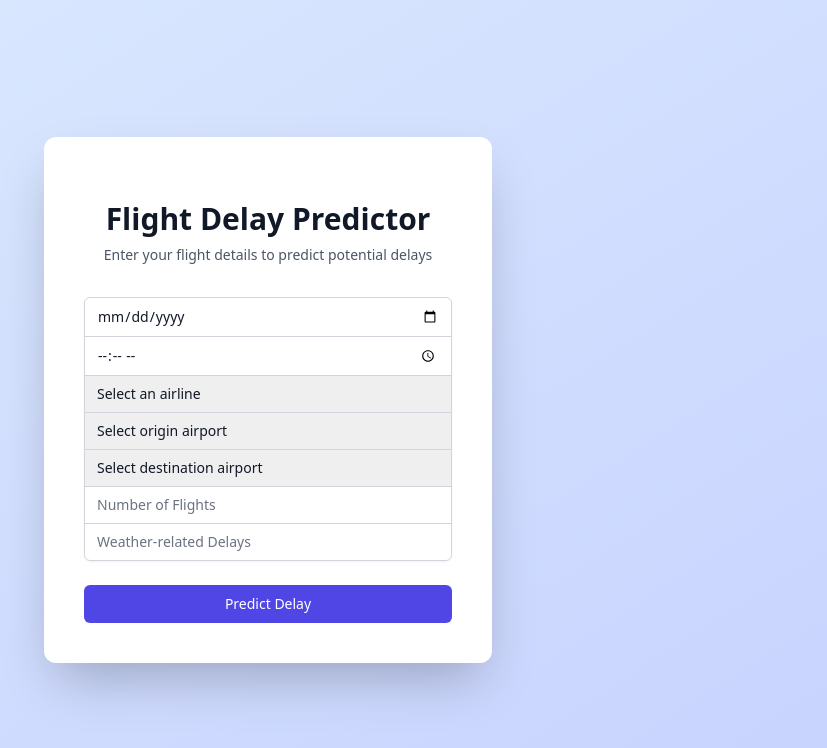
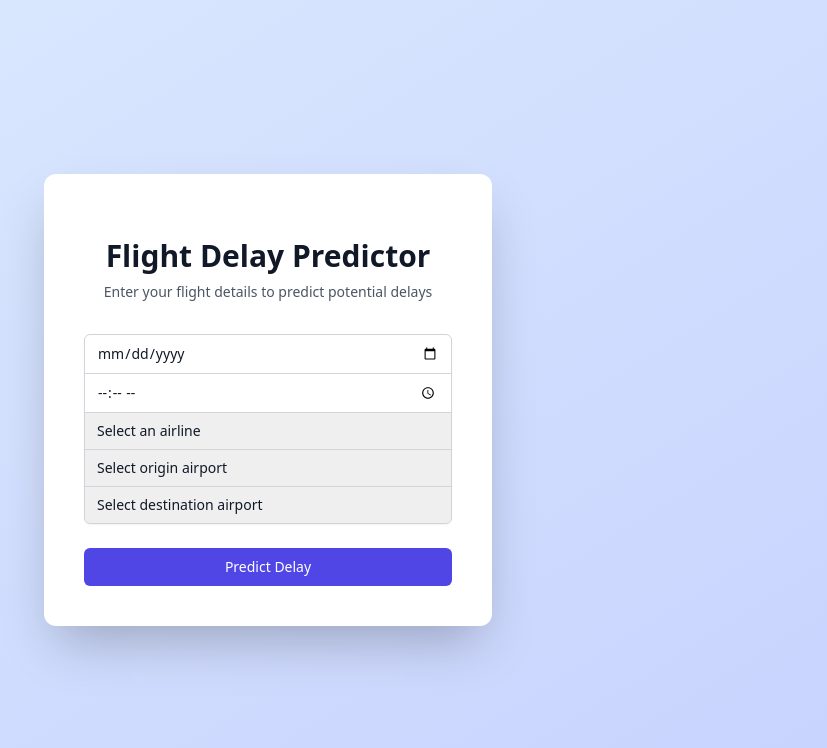
Before and after one commit to zNiGhTFuRyZNTT/flight-delay-predictor, a React (Vite) app in the folder frontend/: page / in a window 1280 px wide. Shown: the top 748 px of the page, without its empty margins (372-1199 px from the left). Built offline with nearby package versions, Linux system fonts and the light colour scheme.

Commit message:
Update FlightDelayPredictor.jsx

```diff
--- a/frontend/src/FlightDelayPredictor.jsx
+++ b/frontend/src/FlightDelayPredictor.jsx
@@ -7,8 +7,6 @@ const FlightDelayPredictor = () => {
     carrier: '',
     origin: '',
     destination: '',
-    num_flights: '',
-    weather_delays: '',
   });
   const [prediction, setPrediction] = useState(null);
   const [loading, setLoading] = useState(false);
@@ -132,41 +130,13 @@ const FlightDelayPredictor = () => {
                 value={formData.destination}
                 onChange={handleInputChange}
                 required
-                className="appearance-none rounded-none relative block w-full px-3 py-2 border border-gray-300 placeholder-gray-500 text-gray-900 focus:outline-none focus:ring-indigo-500 focus:border-indigo-500 focus:z-10 sm:text-sm"
+                className="appearance-none rounded-none relative block w-full px-3 py-2 border border-gray-300 placeholder-gray-500 text-gray-900 rounded-b-md focus:outline-none focus:ring-indigo-500 focus:border-indigo-500 focus:z-10 sm:text-sm"
               >
                 <option value="">Select destination airport</option>
                 {airports.map((airport) => (
                   <option key={airport} value={airport}>{airport}</option>
                 ))}
               </select>
-            </div>
-            <div>
-              <label htmlFor="num_flights" className="sr-only">Number of Flights</label>
-              <input
-                type="number"
-                id="num_flights"
-                name="num_flights"
-                value={formData.num_flights}
-                onChange={handleInputChange}
-                required
-                min="1"
-                className="appearance-none rounded-none relative block w-full px-3 py-2 border border-gray-300 placeholder-gray-500 text-gray-900 focus:outline-none focus:ring-indigo-500 focus:border-indigo-500 focus:z-10 sm:text-sm"
-                placeholder="Number of Flights"
-              />
-            </div>
-            <div>
-              <label htmlFor="weather_delays" className="sr-only">Weather-related Delays</label>
-              <input
-                type="number"
-                id="weather_delays"
-                name="weather_delays"
-                value={formData.weather_delays}
-                onChange={handleInputChange}
-                required
-                min="0"
-                className="appearance-none rounded-none relative block w-full px-3 py-2 border border-gray-300 placeholder-gray-500 text-gray-900 rounded-b-md focus:outline-none focus:ring-indigo-500 focus:border-indigo-500 focus:z-10 sm:text-sm"
-                placeholder="Weather-related Delays"
-              />
             </div>
           </div>
 
@@ -228,28 +198,6 @@ const FlightDelayPredictor = () => {
             </div>
           </div>
         )}
-        {prediction && (
-  <div className="rounded-md bg-green-50 p-4 mt-4">
-    <div className="flex">
-      <div className="flex-shrink-0">
-        <svg className="h-5 w-5 text-green-400" xmlns="http://www.w3.org/2000/svg" viewBox="0 0 20 20" fill="currentColor" aria-hidden="true">
-          <path fillRule="evenodd" d="M10 18a8 8 0 100-16 8 8 0 000 16zm3.707-9.293a1 1 0 00-1.414-1.414L9 10.586 7.707 9.293a1 1 0 00-1.414 1.414l2 2a1 1 0 001.414 0l4-4z" clipRule="evenodd" />
-        </svg>
-      </div>
-      <div className="ml-3">
-        <h3 className="text-sm font-medium text-green-800">
-          Prediction Results
-        </h3>
-        <div className="mt-2 text-sm text-green-700">
-          <p>Regression Prediction: <span className="font-bold">{prediction.regression_prediction.toFixed(2)} minutes</span></p>
-          <p>Classification Prediction: <span className="font-bold">{prediction.classification_prediction}</span></p>
-          <p>Gradient Boosting Prediction: <span className="font-bold">{prediction.gradient_boosting_prediction.toFixed(2)} minutes</span></p>
-          <p>Cluster: <span className="font-bold">{prediction.cluster}</span></p>
-        </div>
-      </div>
-    </div>
-  </div>
-)}
       </div>
     </div>
   );
```
